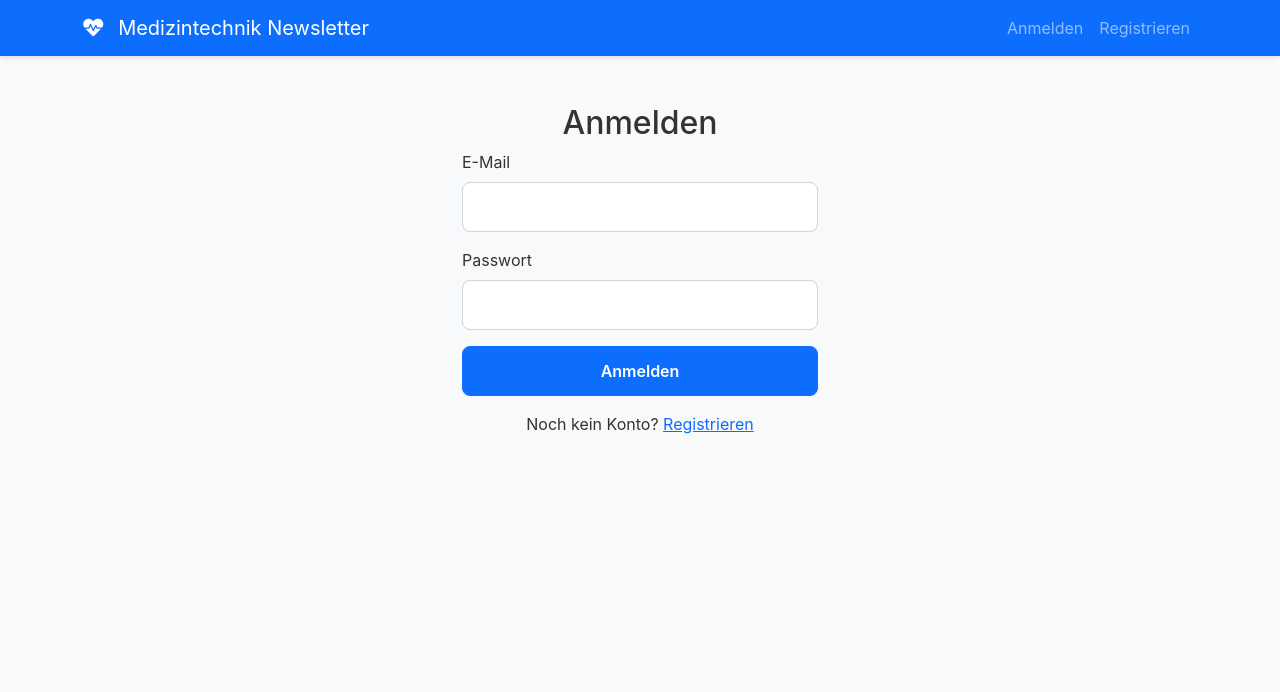
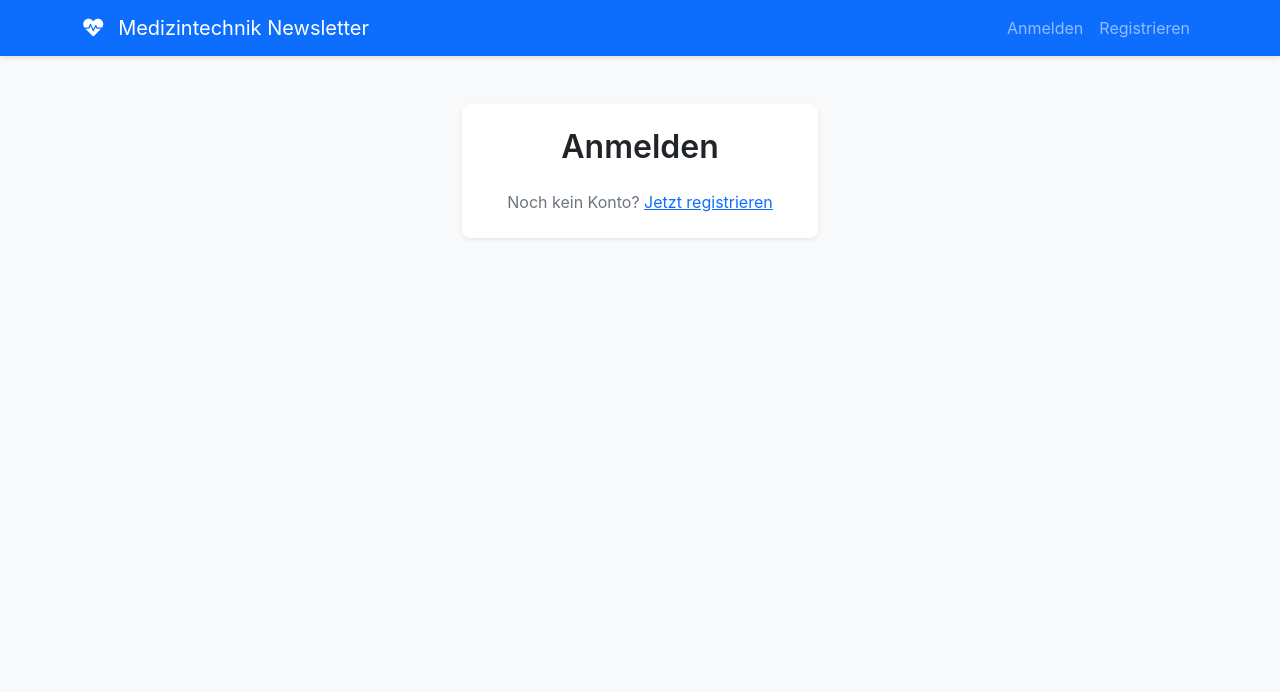
Before and after one commit to jackl1304/News, a Flask app: page /login in a window 1280 px wide. Shown: the top 692 px of the page. Run offline with Flask 3, Linux system fonts and the light colour scheme.

Commit message:
Update login.html

```diff
--- a/medtech_newsletter/templates/login.html
+++ b/medtech_newsletter/templates/login.html
@@ -2,20 +2,17 @@
 {% block title %}Anmelden{% endblock %}
 {% block content %}
 <div class="row justify-content-center">
-    <div class="col-md-4">
-        <h2 class="text-center">Anmelden</h2>
-        <form method="post" action="{{ url_for('login') }}">
-            <div class="mb-3">
-                <label for="email" class="form-label">E-Mail</label>
-                <input type="email" class="form-control" id="email" name="email" required>
+    <div class="col-md-6 col-lg-4">
+        <div class="card shadow-sm">
+            <div class="card-body p-4">
+                <h2 class="card-title text-center mb-4">Anmelden</h2>
+                <form action="{{ url_for('login') }}" method="post">
+                    <p class="text-center text-muted mb-0">
+                        Noch kein Konto? <a href="{{ url_for('register') }}">Jetzt registrieren</a>
+                    </p>
+                </form>
             </div>
-            <div class="mb-3">
-                <label for="password" class="form-label">Passwort</label>
-                <input type="password" class="form-control" id="password" name="password" required>
-            </div>
-            <button type="submit" class="btn btn-primary w-100">Anmelden</button>
-        </form>
-        <p class="text-center mt-3">Noch kein Konto? <a href="{{ url_for('register') }}">Registrieren</a></p>
+        </div>
     </div>
 </div>
 {% endblock %}
```
